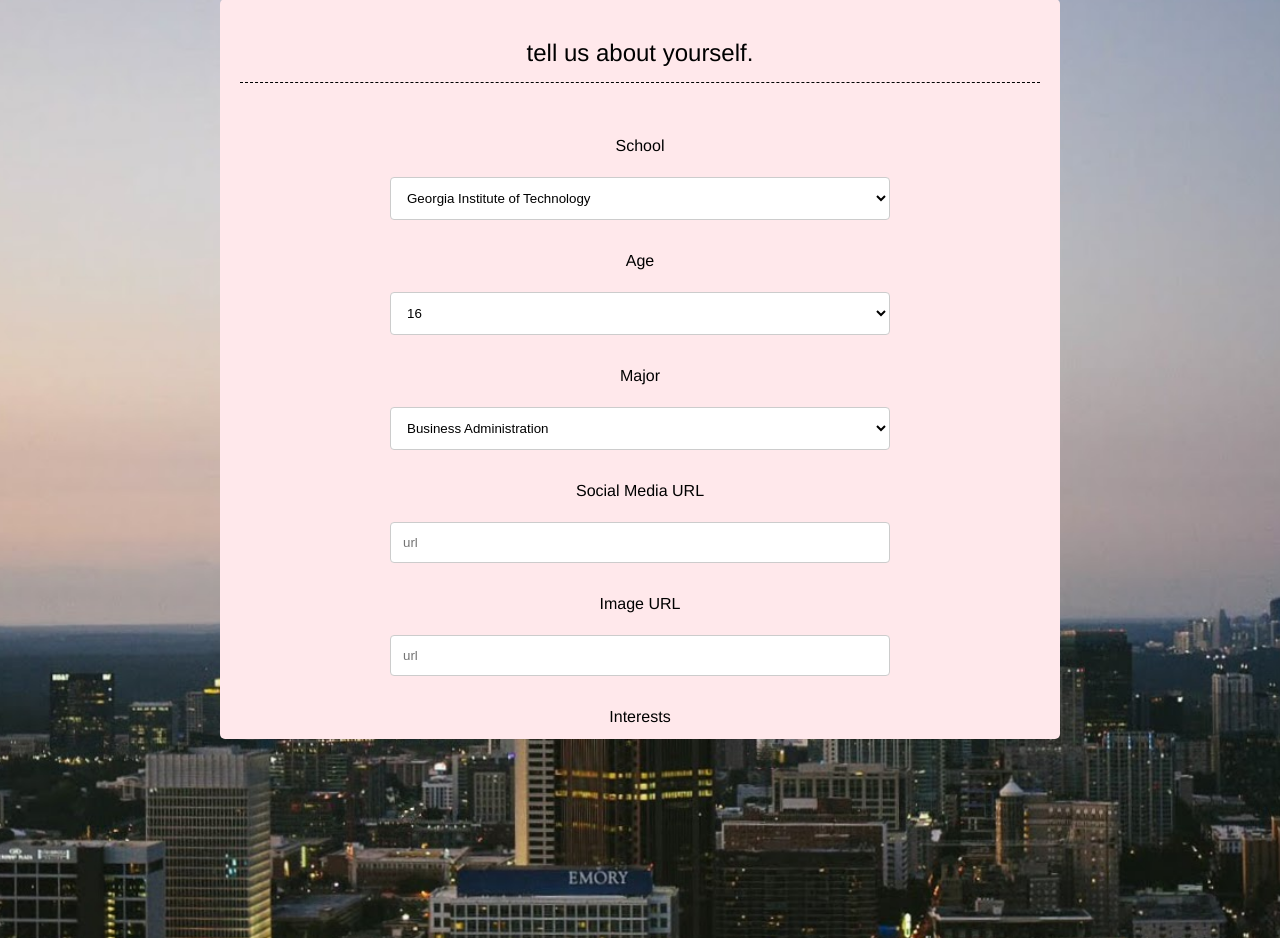
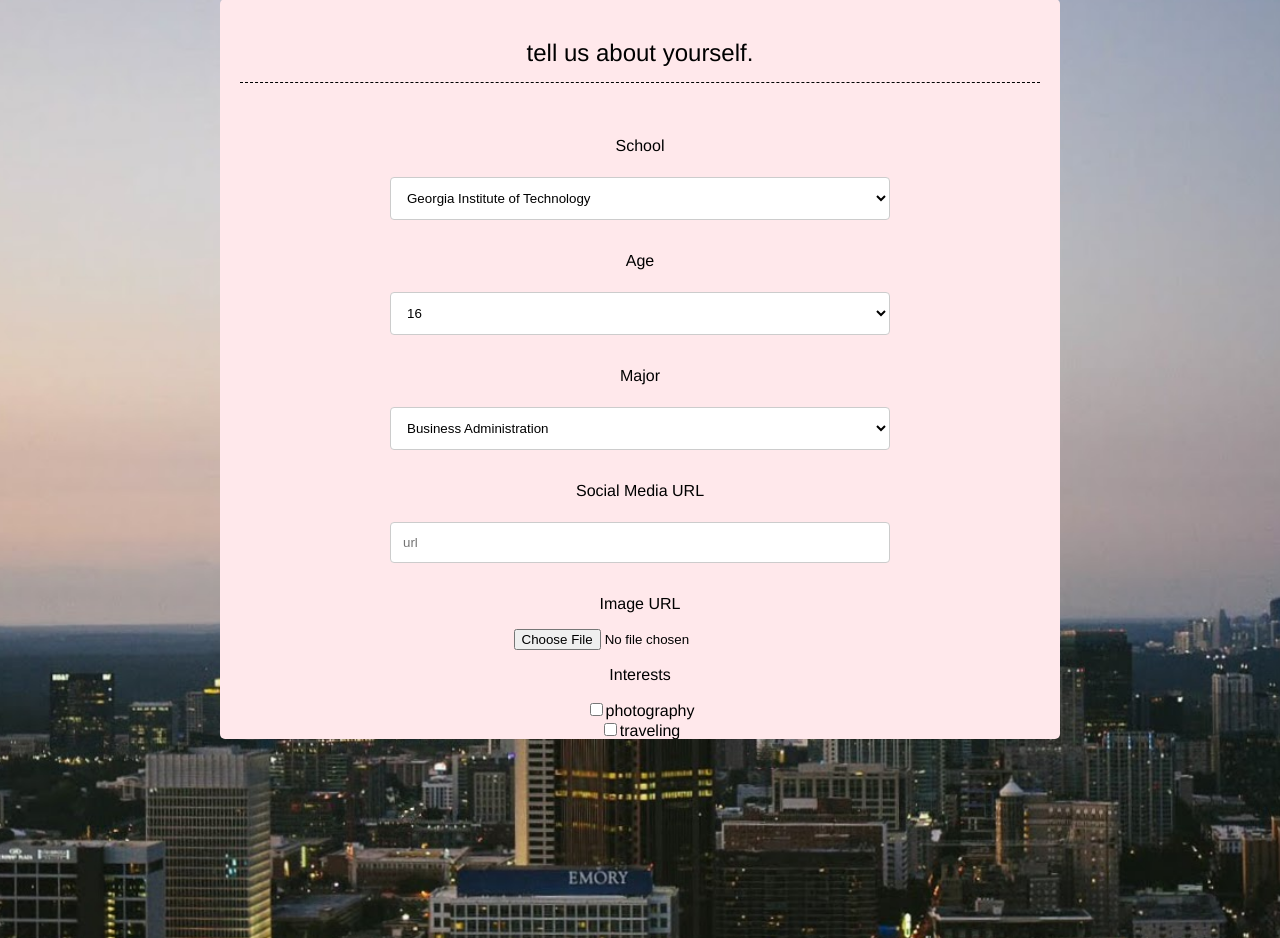
Before and after one commit to vlop11/Connecting-People, a Python web app: template templates/form-and-profile-page.html in a window 1280 px wide. Shown: the part 89-1027 px from the top of the page. Run offline with Jinja, Linux system fonts and the light colour scheme; the template is opened without the code that fills it, so the values that code supplies are empty.

Commit message:
Adding Image File to Form
simple html to add type=file

```diff
--- a/templates/form-and-profile-page.html
+++ b/templates/form-and-profile-page.html
@@ -60,7 +60,7 @@
         <input name="social_media" type="text" placeholder="url"><br>
 
         <h3>Image URL</h3>
-        <input name="image" type="text" placeholder="url"><br>
+        <input name="image" type="file" accept="image/png, image/jpeg" >
 
           <!-- Use a check-box type for grabbing the interests -->
         <h3 id="interest_title" class = "interest_form">Interests</h3>
```
